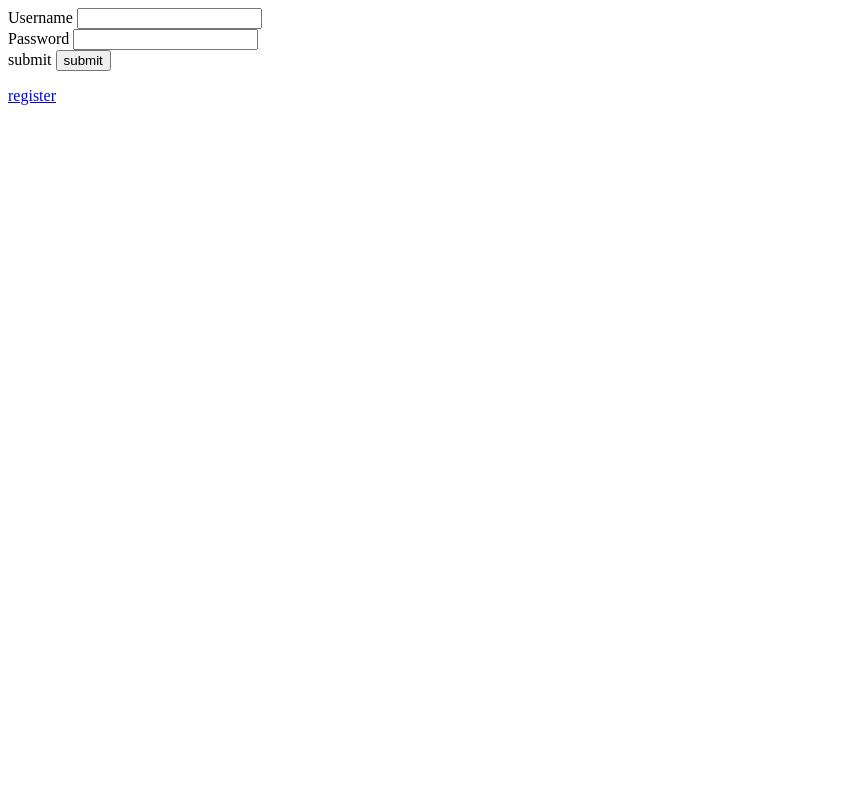
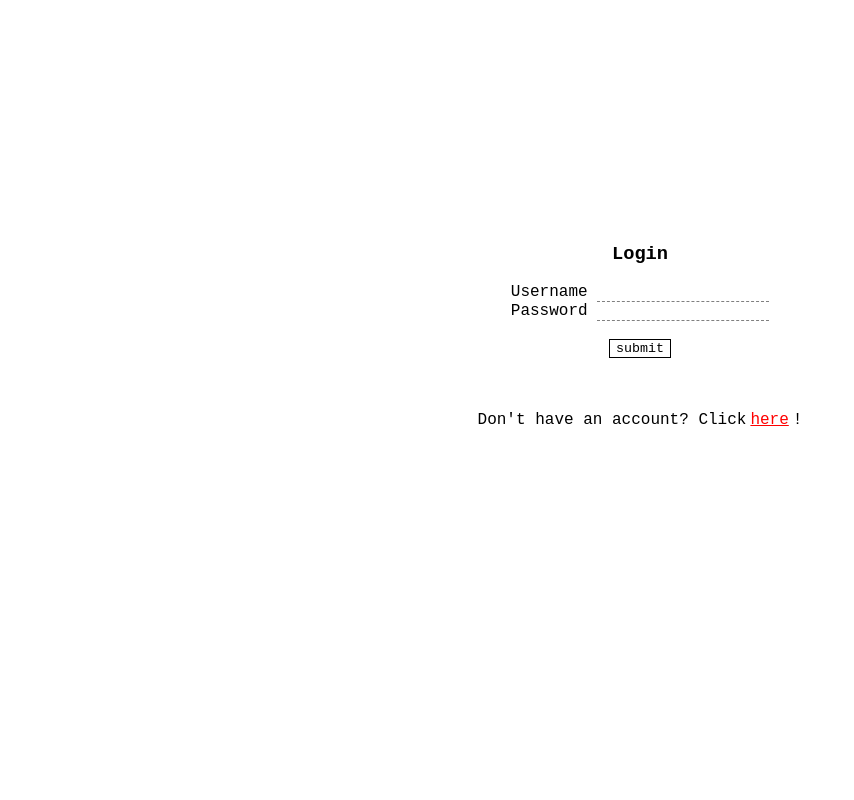
Before and after one commit to Andrea-Wu/food-for-thought, a Flask app: page /login in a window 1280 px wide. Shown: the whole page, without its empty margins (0-854 px from the left). Run offline with Flask 2, Linux system fonts and the light colour scheme; parts of the project's set-up code (start-up, migrations or seed data) failed here and were passed over.

Commit message:
html/css on login page

```diff
--- a/static/css/style.css
+++ b/static/css/style.css
@@ -1,8 +1,58 @@
+.loginButton{
+    background-color: transparent;
+    color: black;
+    border: 1px solid black;
+    font-family: "Courier New", Courier, monospace;
+
+}
+
+.loginInput{
+    outline: none;
+    border: none;
+    border-bottom: 1px dashed grey;
+    font-family: "Courier New", Courier, monospace;
+}
+
+.loginLabel{i
+    color: grey;
+    font-family: "Courier New", Courier, monospace;
+}
+
+.center{
+    margin: auto;
+    padding: 20px;
+    text-align: center;
+    width: 50%;
+}
+
 .largeInput{
     width: 300px;
     height: 300px;
 }
 
+.padding{
+    height: 25%;
+    color: red;
+}
+
 .hidden{
     display: none;
 }
+
+a{
+    font-family: "Courier New", Courier, monospace;
+    color: red;
+}
+
+h3{
+    color: black;
+    font-family: "Courier New", Courier, monospace;
+}
+
+body{
+    background-color: white;
+}
+
+span{
+    font-family: "Courier New", Courier, monospace;
+}
--- a/templates/actives.html
+++ b/templates/actives.html
@@ -1,6 +1,6 @@
 <html>
   <head>
-
+    <link rel= "stylesheet" type= "text/css" href= "{{ url_for('static',filename='css/style.css') }}">
   </head>
 
   <body>
--- a/templates/dashboard.html
+++ b/templates/dashboard.html
@@ -1,6 +1,6 @@
 <html>
   <head>
-
+    <link rel= "stylesheet" type= "text/css" href= "{{ url_for('static',filename='css/style.css') }}">
   </head>
 
   <body>
--- a/templates/display.html
+++ b/templates/display.html
@@ -1,6 +1,6 @@
 <html>
   <head>
-
+    <link rel= "stylesheet" type= "text/css" href= "{{ url_for('static',filename='css/style.css') }}">
   </head>
 
   <body>
--- a/templates/login.html
+++ b/templates/login.html
@@ -1,10 +1,16 @@
 <html>
   <head>
     <title>THE LOGIN PAGE</title>
+    <link rel= "stylesheet" type= "text/css" href= "{{ url_for('static',filename='css/style.css') }}">
   </head>
 
   <body>
 
+    <div class="padding">
+    </div>
+
+    <div class="center">
+      <h3>Login</h3>
       {% with messages = get_flashed_messages() %}
           {% if messages %}
               {% for m in messages%}
@@ -16,15 +22,23 @@
         {{form.csrf_token}}
 
         <div class="input text">
-        {{form.username.label}} {{form.username}}
+
+          <span class="loginLabel">Username  </span>
+         {{form.username(class_="loginInput")}}
           <br>
-        {{form.password.label}} {{form.password}}
+          <span class="loginLabel">Password  </span>
+         {{form.password(class_="loginInput")}}
           <br>
-        {{form.submit.label}} {{form.submit}}
+          <br>
+          {{form.submit(class_="loginButton")}}
         </div>
       </form>
 
-    <a href="/register">register</a>
+    <br><br>
+    <span>Don't have an account? Click</span>
+      <a href="/register">here</a>
+    <span>!</span>
+    </div>
   <body>
 
 </html>
--- a/templates/logout.html
+++ b/templates/logout.html
@@ -1,6 +1,6 @@
 <html>
   <head>
-
+    <link rel= "stylesheet" type= "text/css" href= "{{ url_for('static',filename='css/style.css') }}">
   </head>
 
   <body>
--- a/templates/ya_fucked.html
+++ b/templates/ya_fucked.html
@@ -1,6 +1,6 @@
 <html>
   <head>
-
+    <link rel= "stylesheet" type= "text/css" href= "{{ url_for('static',filename='css/style.css') }}">
   </head>
 
   <body>
```
Also changed, not shown: TODO.txt (+1 -22 lines), templates/hello.html (deleted). Lines whose indentation alone changed are shown as unchanged.
